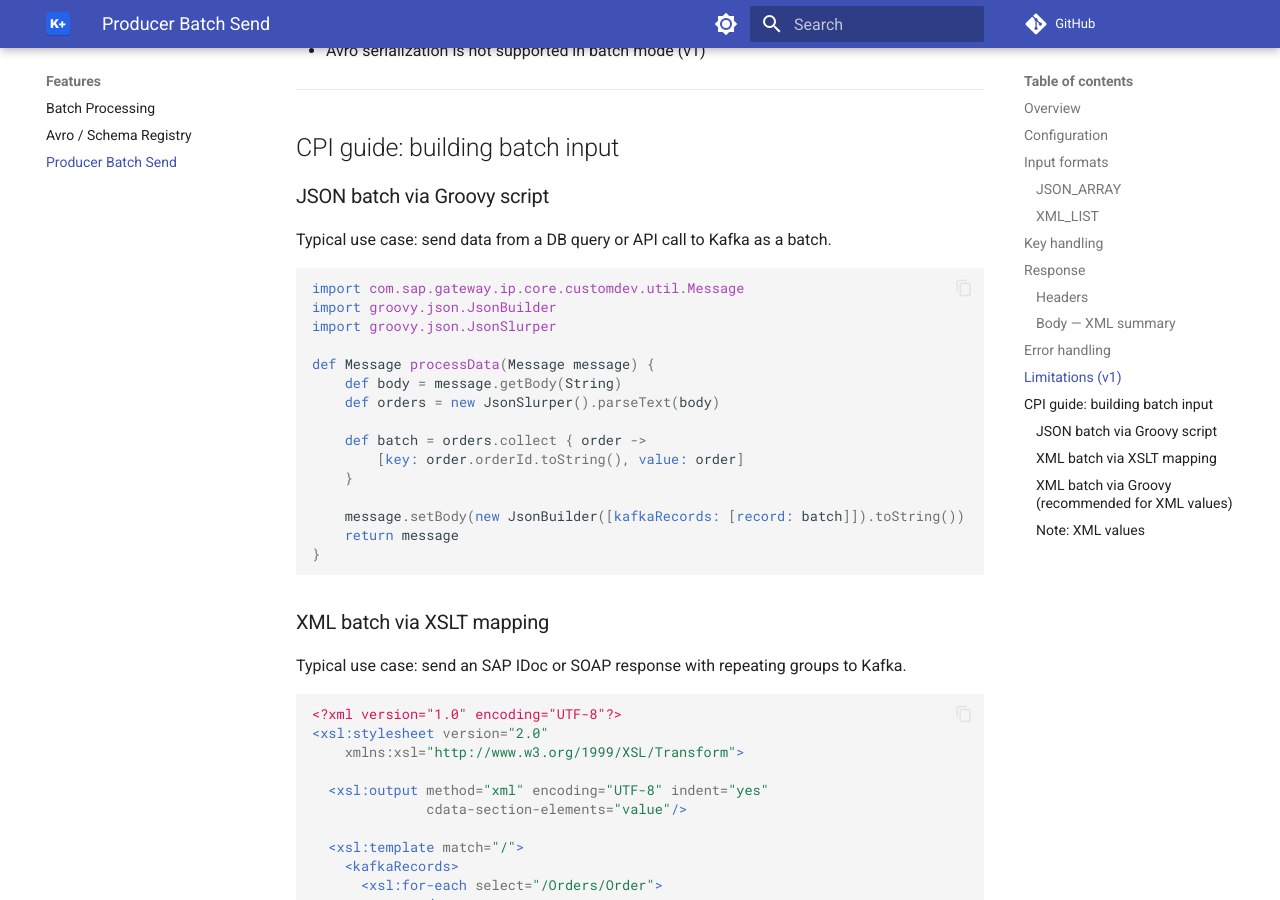
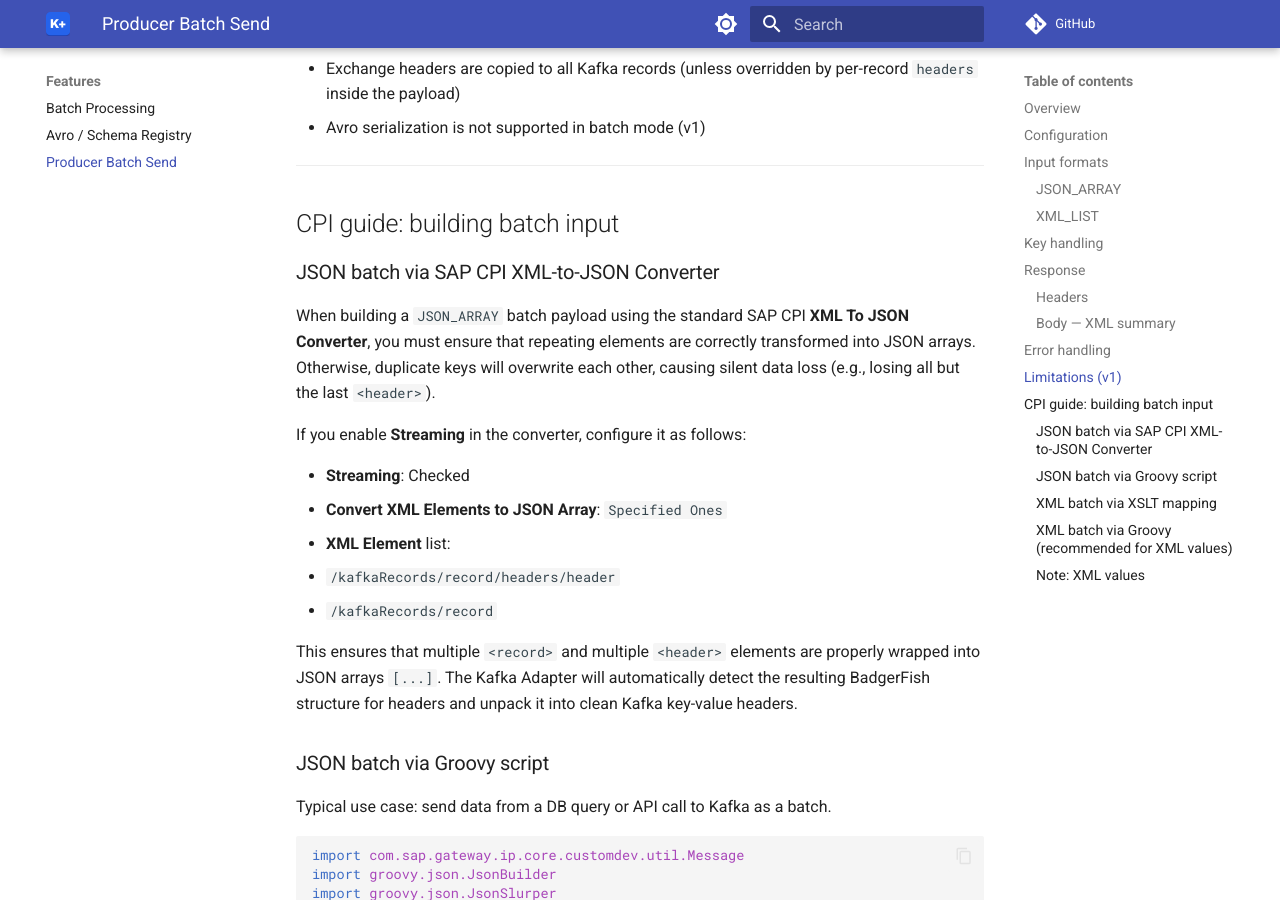
Before and after one commit to FinkeFlo/cpi-kafka-adapter-plus, an MkDocs documentation site: the page built from docs/features/producer-batch.md, in a window 1280 px wide and 900 px high, scrolled down 3570 px. Built offline with MkDocs 1.6.1 and Material for MkDocs 9.7.7, drawn with Linux system fonts in a browser that asks for light colours; comment, search, counter and statistics services are not loaded; some of the changed text lies outside the part shown.

Commit message:
docs: add CPI XML-to-JSON Converter settings guide for JSON_ARRAY batch

```diff
--- a/THIRD-PARTY.txt
+++ b/THIRD-PARTY.txt
@@ -94,7 +94,7 @@ Lists of 116 third-party dependencies.
      (The Apache License, Version 2.0) Apache Kafka (org.apache.kafka:kafka-clients:3.9.2 - https://kafka.apache.org)
      (The Apache Software License, Version 2.0) Maven Plugin API (org.apache.maven:maven-plugin-api:2.0 - http://maven.apache.org/maven2/maven-plugin-api/)
      (Apache License, Version 2.0) AssertJ fluent assertions (org.assertj:assertj-core:3.21.0 - https://assertj.github.io/doc/assertj-core/)
-     (Apache 2.0) Awaitility (org.awaitility:awaitility:4.2.2 - http://awaitility.org)
+     (Apache 2.0) Awaitility (org.awaitility:awaitility:4.3.0 - http://awaitility.org)
      (The MIT License) Checker Qual (org.checkerframework:checker-qual:3.33.0 - https://checkerframework.org/)
      (MIT license) Animal Sniffer Annotations (org.codehaus.mojo:animal-sniffer-annotations:1.9 - http://mojo.codehaus.org/animal-sniffer/animal-sniffer-annotations)
      (BSD Licence 3) Hamcrest (org.hamcrest:hamcrest:2.1 - http://hamcrest.org/JavaHamcrest/)
--- a/docs/features/producer-batch.md
+++ b/docs/features/producer-batch.md
@@ -41,6 +41,7 @@ doesn't round-trip cleanly through CPI's own converters.
 - Each element in `record` must contain at least `value`
 - `key` is optional (if missing: falls back to the `kafka.KEY` header, then `null`)
 - `headers` is optional (an object mapping string keys to string values; these bypass the exchange filter and override exchange-level headers)
+  - **CPI XML-to-JSON Compatibility:** The adapter also automatically detects and unwraps BadgerFish-style arrays generated by the standard SAP CPI XML-to-JSON Converter (e.g. `{"header": [{"@name": "target", "$": "erp"}]}`).
 - A `value` given as a JSON object is serialized to a JSON string
 - `value: null` produces a Kafka tombstone message
 - Unknown fields (`topic`, `partition`, `offset`, `timestamp`) are ignored
@@ -140,6 +141,20 @@ On error, the body is left unchanged (for debugging).
 
 ## CPI guide: building batch input
 
+### JSON batch via SAP CPI XML-to-JSON Converter
+
+When building a `JSON_ARRAY` batch payload using the standard SAP CPI **XML To JSON Converter**, you must ensure that repeating elements are correctly transformed into JSON arrays. Otherwise, duplicate keys will overwrite each other, causing silent data loss (e.g., losing all but the last `<header>`).
+
+If you enable **Streaming** in the converter, configure it as follows:
+
+- **Streaming**: Checked
+- **Convert XML Elements to JSON Array**: `Specified Ones`
+- **XML Element** list:
+  1. `/kafkaRecords/record/headers/header`
+  2. `/kafkaRecords/record`
+
+This ensures that multiple `<record>` and multiple `<header>` elements are properly wrapped into JSON arrays `[...]`. The Kafka Adapter will automatically detect the resulting BadgerFish structure for headers and unpack it into clean Kafka key-value headers.
+
 ### JSON batch via Groovy script
 
 Typical use case: send data from a DB query or API call to Kafka as a batch.
```
